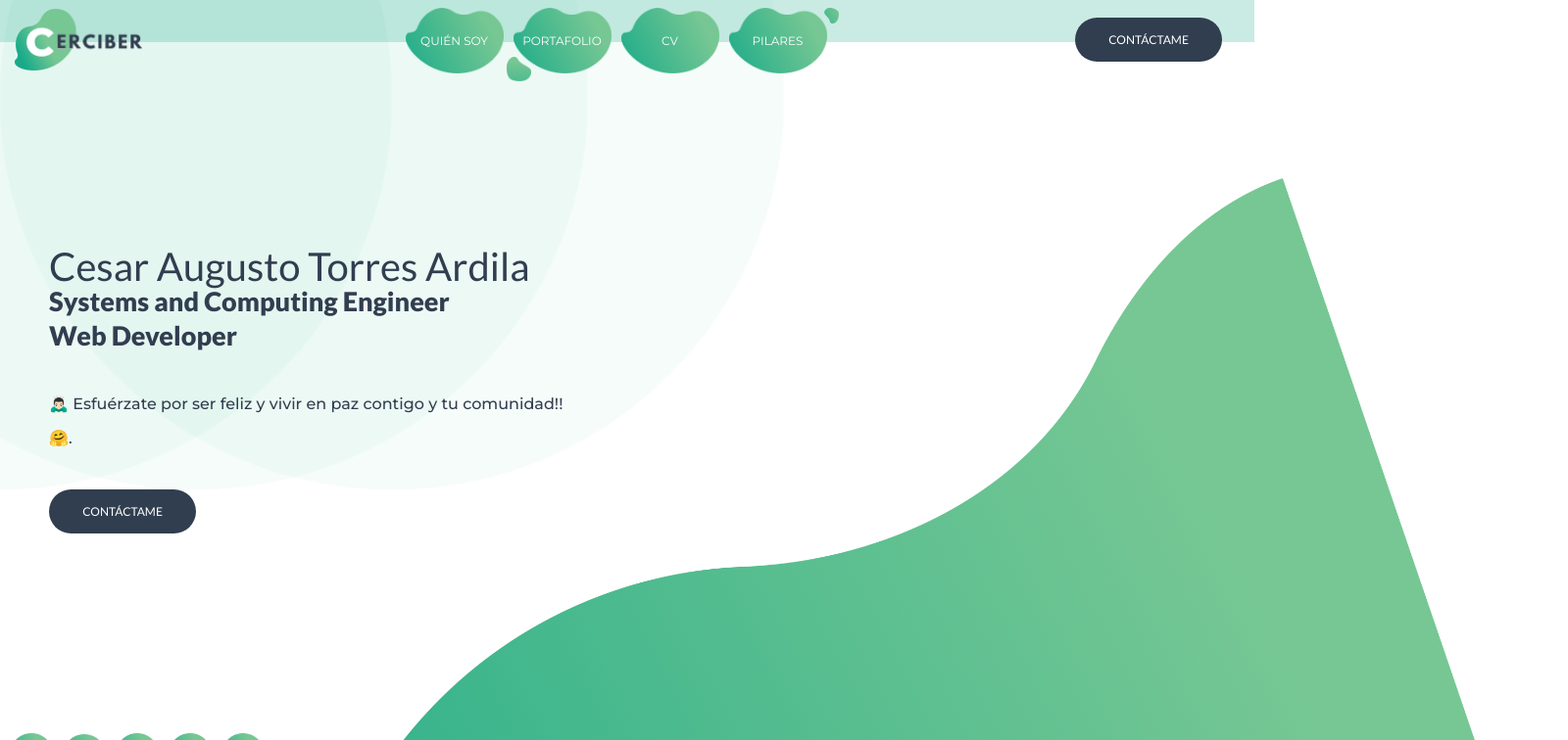
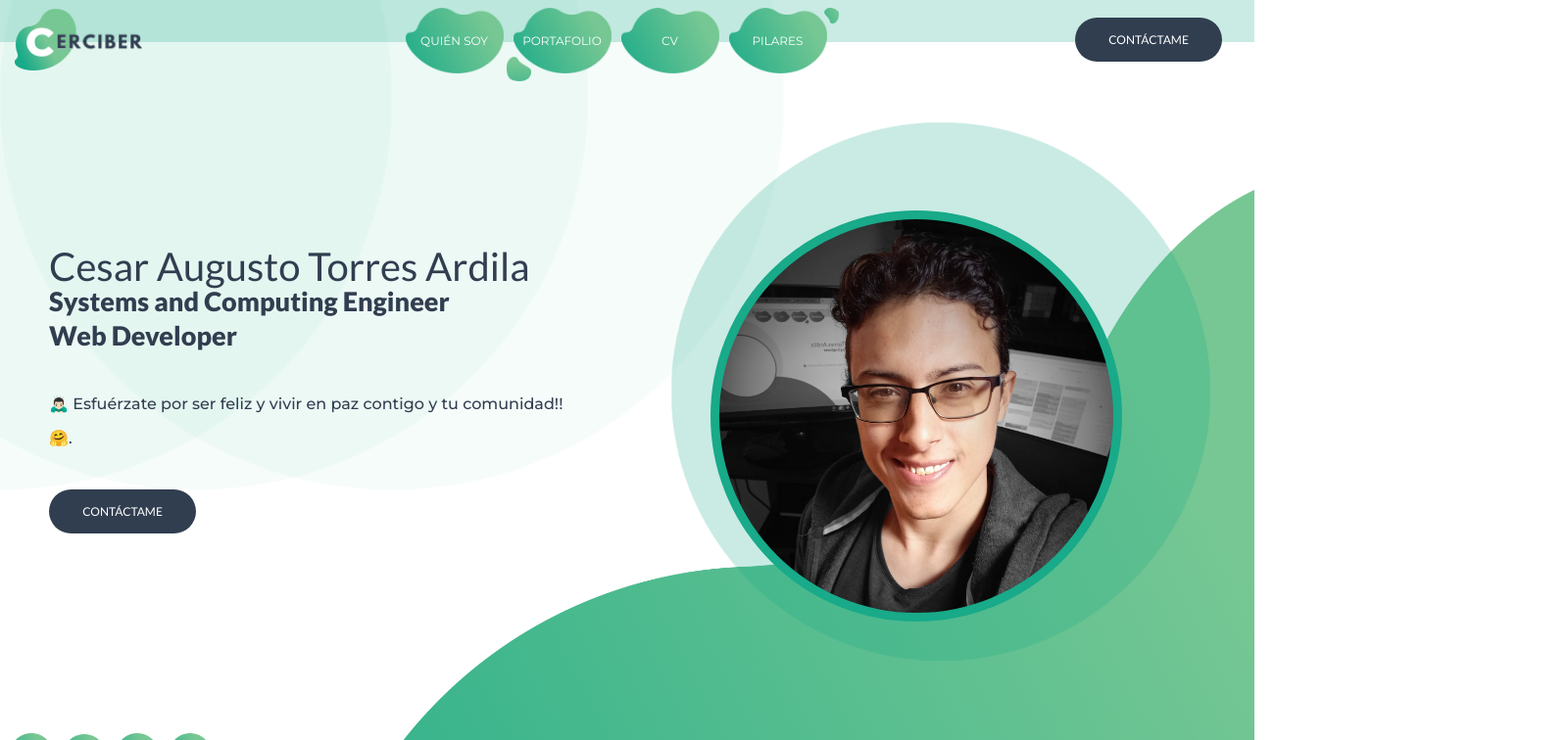
Before and after one commit to cerciber/cerciber, a Vue app: page /home in a window 1280 px wide. Shown: the top 756 px of the page at 98% size, 1600 px wide, since content can reach past the window. Built offline with nearby package versions, Linux system fonts and the light colour scheme.

Commit message:
Home base design

```diff
--- a/src/user_interface/App.vue
+++ b/src/user_interface/App.vue
@@ -64,13 +64,13 @@ export default {
   --button-back-1: #313E50;
   --text-1: #ffffff;
   --text-2: #313E50;
+  --white-back: #f3f2f2;
 
 }
 
 body {
   margin: 0px;
   padding: 0px;
-  overflow: hidden;
 }
 
 h1 {
--- a/src/user_interface/components/Footer.vue
+++ b/src/user_interface/components/Footer.vue
@@ -9,9 +9,6 @@
         </ul>
         <ul  class="footer-items-ul">
           <ExternalLink imageLogo="twitter"/>
-        </ul>
-        <ul  class="footer-items-ul">
-          <ExternalLink imageLogo="tiktok"/>
         </ul>
         <ul  class="footer-items-ul">
           <ExternalLink imageLogo="mail"/>
--- a/src/user_interface/components/Main.vue
+++ b/src/user_interface/components/Main.vue
@@ -18,6 +18,7 @@ main {
   top: 0px;
   height: 100%;
   width: 100%;
+  overflow: hidden;
 }
 
 </style>
--- a/src/user_interface/views/Home.vue
+++ b/src/user_interface/views/Home.vue
@@ -16,7 +16,12 @@
     <div class="home-part2">
       <div class="home-part2-back-curve">
       </div>
-      <div class="home-part2-picture-external-shpere">
+      <div class="home-part2-picture-external-shpere-space">
+        <div class="home-part2-picture-external-shpere">
+        </div>
+        <div class="home-part2-picture-internal-shpere">
+          <img src="../assets/Foto.jpg" class="home-part2-picture-photo">
+        </div>
       </div>
     </div>
   </div>
@@ -54,6 +59,7 @@ export default {
 }
 
 .home-part2 {
+  display: flex;
   width: 50%;
   height: 100%;
 }
@@ -78,12 +84,21 @@ export default {
   mask-image: url('~@/user_interface/assets/Curve.png');
 }
 
+.home-part2-picture-external-shpere-space {
+  position: absolute;
+  display: flex;
+  justify-content: center;
+  align-items: center;
+  width: 50%;
+  width: 50%;
+  height: 100%;
+}
 .home-part2-picture-external-shpere {
-  position: relative;
-  min-width: 100%;
-  max-width: 100%;
-  mask-size: 100%;
-  height: 200%;
+  position: absolute;
+  min-width: 550px;
+  max-width: 550px;
+  mask-size: 550px;
+  height: 550px;
   margin-top: 0%;
   margin-left: 0%;
 
@@ -93,10 +108,34 @@ export default {
   mask-repeat: no-repeat;
   mask-position: center;
 
-  background: var(--degrade1);
-  background: linear-gradient(63deg, var(--degrade1) 0%, var(--degrade2) 70%);
+  background: var(--back-bar);
+  mask-image: url('~@/user_interface/assets/BackgroundSphere.png');
+}
 
-  mask-image: url('~@/user_interface/assets/Curve.png');
+.home-part2-picture-internal-shpere {
+  position: absolute;
+  display: flex;
+  justify-content: center;
+  align-items: center;
+
+  min-width: 400px;
+  max-width: 400px;
+  mask-size: 400px;
+  height: 400px;
+  margin-top: 50px;
+  margin-left: -50px;
+
+  border:10px solid var(--degrade1);
+  border-radius:50%;
+  -moz-border-radius:50%;
+  -webkit-border-radius:50%;
+}
+
+.home-part2-picture-photo {
+  min-width: 402px;
+  max-width: 402px;
+  height: 402px;
+  border-radius: 50%;
 }
 
 </style>
```
Also changed, not shown: src/user_interface/assets/Foto.jpg (added).
